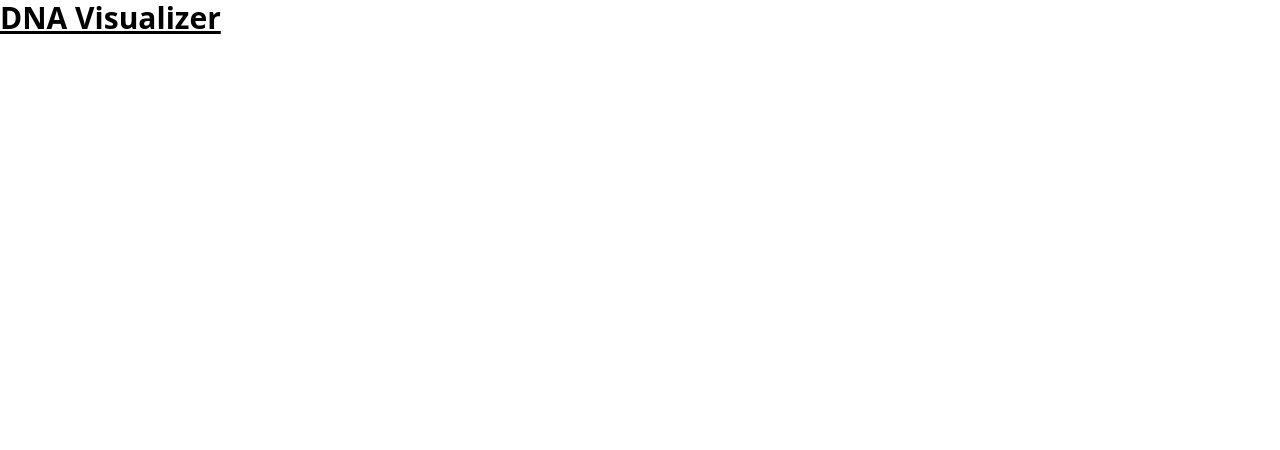
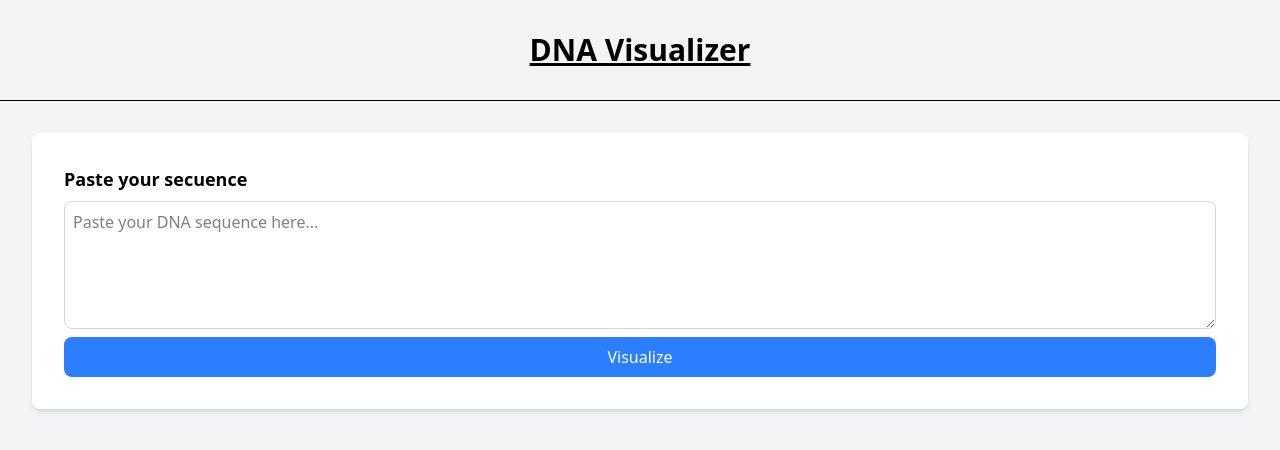
Before and after one commit to Kallox/dna-visualizer, a React (Vite) app: page / in a window 1280 px wide. Shown: the top 450 px of the page. Built offline with nearby package versions, Linux system fonts and the light colour scheme.

Commit message:
Feat[InputZone]: Zone to enter value

```diff
--- a/src/App.tsx
+++ b/src/App.tsx
@@ -1,8 +1,25 @@
+import { useState } from "react";
+import InputZone from "./components/InputZone";
+
 function App() {
+    const [sequence, setSequence] = useState("");
+
+    const handleSequenceChange = (newSequence: string) => {
+        setSequence(newSequence);
+        console.log("New sequence:", sequence);
+    };
+
     return (
-        <>
-            <h1 className="text-3xl font-bold underline">DNA Visualizer</h1>
-        </>
+        <div>
+            <header className="p-8 border-b-1 bg-gray-100">
+                <h1 className="text-3xl font-bold underline text-center">
+                    DNA Visualizer
+                </h1>
+            </header>
+            <main className="flex flex-col items-center min-h-screen bg-gray-100 p-8">
+                <InputZone onButtonClick={handleSequenceChange} />
+            </main>
+        </div>
     );
 }
 
--- /dev/null
+++ b/src/components/InputZone.tsx
@@ -0,0 +1,29 @@
+import { useState } from "react";
+
+type Props = {
+    onButtonClick: (input: string) => void;
+};
+
+const InputZone = ({ onButtonClick }: Props) => {
+    const [inputValue, setInputValue] = useState<string>("");
+
+    return (
+        <div className="flex flex-col gap-2 w-full h-full p-8 bg-white rounded-lg shadow-md">
+            <h3 className="text-lg font-semibold">Paste your secuence</h3>
+            <textarea
+                className="w-full h-32 p-2 border border-gray-300 rounded-lg"
+                placeholder="Paste your DNA sequence here..."
+                onChange={(e) => setInputValue(e.target.value)}
+                value={inputValue}
+            ></textarea>
+            <button
+                className="w-full p-2 bg-blue-500 text-white rounded-lg hover:bg-blue-600 transition duration-200"
+                onClick={() => onButtonClick(inputValue)}
+            >
+                Visualize
+            </button>
+        </div>
+    );
+};
+
+export default InputZone;
```
